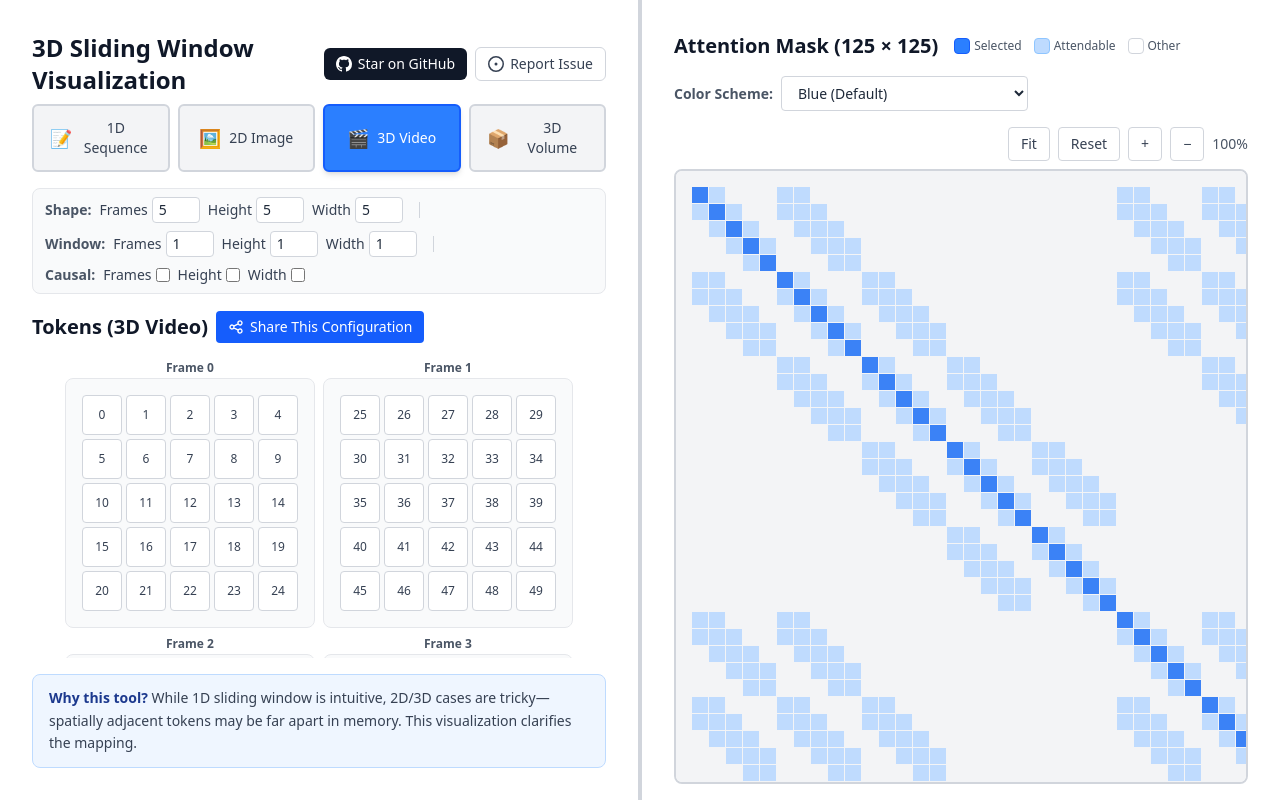
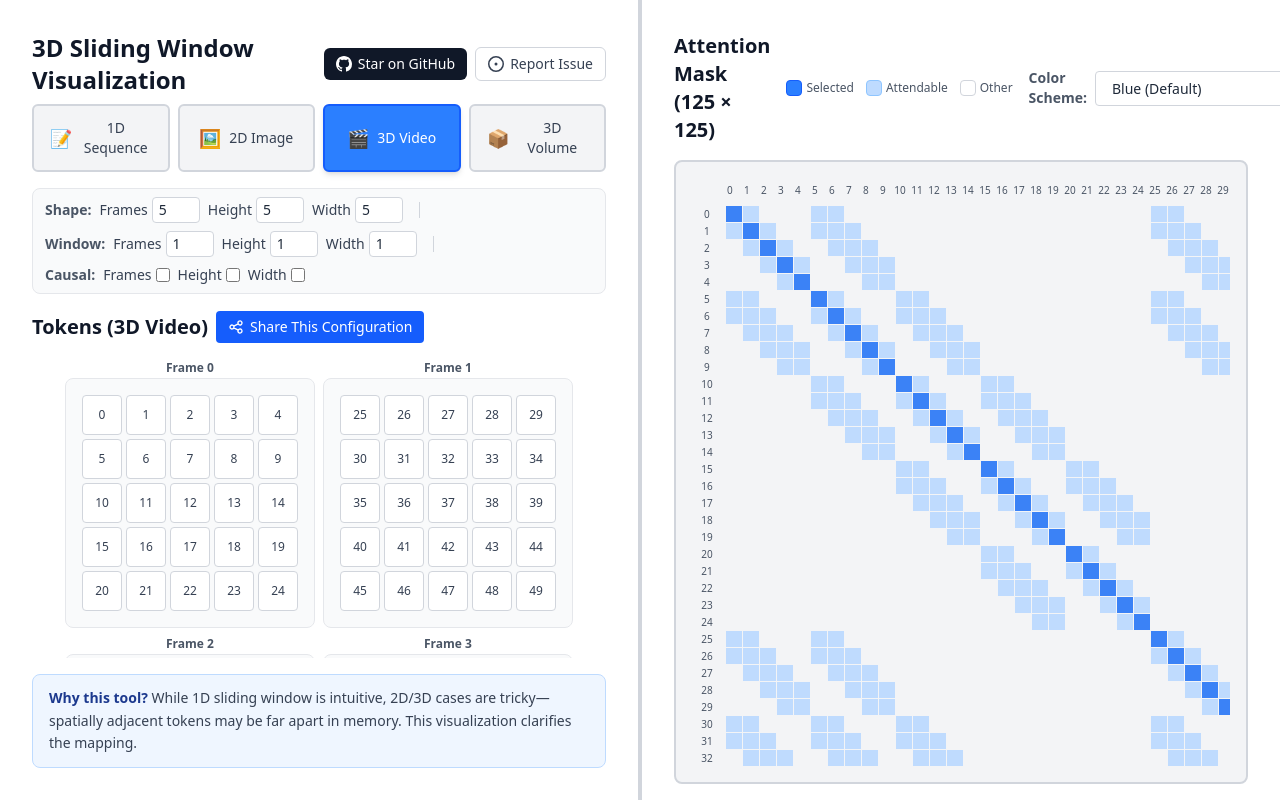
Before and after one commit to niyunsheng/sliding-window-viz-3D, a React (Vite) app: page / in a window 1280 px wide. Built offline with nearby package versions, Linux system fonts and the light colour scheme.

Commit message:
feat: control button on the same line

```diff
--- a/src/components/SlidingWindowViz.tsx
+++ b/src/components/SlidingWindowViz.tsx
@@ -140,6 +140,7 @@ export function SlidingWindowViz() {
   const [showShareToast, setShowShareToast] = useState(false)
   const [maskScale, setMaskScale] = useState(1)
   const tokenGridRef = useRef<HTMLDivElement>(null)
+  const maskContainerRef = useRef<HTMLDivElement>(null)
 
   const actualVolumeShape: VolumeShape = useMemo(() => {
     const [d0 = 1, d1 = 1, d2 = 1] = shape.length === 1 ? [1, 1, shape[0]] : shape.length === 2 ? [1, ...shape] : shape
@@ -210,6 +211,26 @@ export function SlidingWindowViz() {
       alert(`Share this URL:\n${shareUrl}`)
     }
   }
+
+  const handleFitToView = () => {
+    if (!maskContainerRef.current) return
+    const availableWidth = maskContainerRef.current.clientWidth
+    const availableHeight = maskContainerRef.current.clientHeight
+    if (availableWidth === 0 || availableHeight === 0) return
+    const totalTokens = actualVolumeShape.frames * actualVolumeShape.height * actualVolumeShape.width
+    const BASE_CELL_SIZE = 16
+    const CELL_GAP = 1
+    const canvasWidth = totalTokens * (BASE_CELL_SIZE + CELL_GAP) - CELL_GAP
+    const canvasHeight = totalTokens * (BASE_CELL_SIZE + CELL_GAP) - CELL_GAP
+    const scaleX = availableWidth / canvasWidth
+    const scaleY = availableHeight / canvasHeight
+    const fitScale = Math.min(scaleX, scaleY, 1)
+    setMaskScale(fitScale)
+  }
+
+  const handleReset = () => setMaskScale(1)
+  const handleZoomIn = () => setMaskScale(Math.min(maskScale * 1.2, 3))
+  const handleZoomOut = () => setMaskScale(Math.max(maskScale / 1.2, 0.1))
 
   // Auto-scroll left panel to selected token
   useEffect(() => {
@@ -450,11 +471,9 @@ export function SlidingWindowViz() {
 
         {/* Right: Attention Mask */}
         <div className="flex flex-col gap-4 pt-8 px-8 pb-4 overflow-hidden" style={{ width: `${100 - leftPanelWidth}%` }}>
-          <div className="flex items-center justify-between flex-wrap gap-4">
+          <div className="flex items-center justify-between gap-4">
             <div className="flex items-center gap-4">
               <h2 className="m-0 text-xl font-semibold text-gray-900">Attention Mask ({totalTokens} × {totalTokens})</h2>
-
-              {/* Legend - Compact horizontal layout */}
               <div className="flex items-center gap-3 text-xs">
                 <div className="flex items-center gap-1">
                   <div className={`w-4 h-4 rounded border ${colorSchemes[colorScheme].selectedBorder} ${colorSchemes[colorScheme].selected}`}></div>
@@ -470,7 +489,6 @@ export function SlidingWindowViz() {
                 </div>
               </div>
             </div>
-
             <div className="flex items-center gap-2">
               <label className="text-sm font-semibold text-gray-600">Color Scheme:</label>
               <select
@@ -484,6 +502,35 @@ export function SlidingWindowViz() {
                   </option>
                 ))}
               </select>
+              <button
+                onClick={handleFitToView}
+                className="px-3 py-1.5 text-sm font-medium text-gray-700 bg-white border border-gray-300 rounded hover:bg-gray-100 hover:border-gray-400 transition-colors"
+                title="Fit to view"
+              >
+                Fit
+              </button>
+              <button
+                onClick={handleReset}
+                className="px-3 py-1.5 text-sm font-medium text-gray-700 bg-white border border-gray-300 rounded hover:bg-gray-100 hover:border-gray-400 transition-colors"
+                title="Reset to default size"
+              >
+                Reset
+              </button>
+              <button
+                onClick={handleZoomIn}
+                className="px-3 py-1.5 text-sm font-medium text-gray-700 bg-white border border-gray-300 rounded hover:bg-gray-100 hover:border-gray-400 transition-colors"
+                title="Zoom in"
+              >
+                +
+              </button>
+              <button
+                onClick={handleZoomOut}
+                className="px-3 py-1.5 text-sm font-medium text-gray-700 bg-white border border-gray-300 rounded hover:bg-gray-100 hover:border-gray-400 transition-colors"
+                title="Zoom out"
+              >
+                −
+              </button>
+              <span className="text-sm text-gray-600">{Math.round(maskScale * 100)}%</span>
             </div>
           </div>
           <AttentionMaskView
@@ -493,7 +540,7 @@ export function SlidingWindowViz() {
             totalTokens={totalTokens}
             colorScheme={colorScheme}
             scale={maskScale}
-            onScaleChange={setMaskScale}
+            containerRef={maskContainerRef}
           />
         </div>
       </div>
@@ -664,7 +711,7 @@ function AttentionMaskView({
   totalTokens,
   colorScheme,
   scale,
-  onScaleChange
+  containerRef
 }: {
   mask: boolean[][]
   selectedToken: number | null
@@ -672,10 +719,9 @@ function AttentionMaskView({
   totalTokens: number
   colorScheme: ColorScheme
   scale: number
-  onScaleChange: (scale: number) => void
+  containerRef: React.RefObject<HTMLDivElement>
 }) {
   const canvasRef = useRef<HTMLCanvasElement>(null)
-  const containerRef = useRef<HTMLDivElement>(null)
   const [hoveredRow, setHoveredRow] = useState<number | null>(null)
   const [tooltip, setTooltip] = useState<{ x: number; y: number; text: string } | null>(null)
 
@@ -684,6 +730,8 @@ function AttentionMaskView({
   const MAX_CANVAS_SIZE = 8192 // Conservative limit to stay well within browser limits
   const BASE_CELL_SIZE = 16
   const CELL_GAP = 1
+  const ROW_LABEL_WIDTH = 30
+  const COL_LABEL_HEIGHT = 24
 
   // Calculate cell size to fit within max canvas size
   const idealCanvasSize = totalTokens * (BASE_CELL_SIZE + CELL_GAP) - CELL_GAP
@@ -695,22 +743,6 @@ function AttentionMaskView({
   const displaySize = totalTokens
   const canvasWidth = displaySize * (CELL_SIZE + CELL_GAP) - CELL_GAP
   const canvasHeight = displaySize * (CELL_SIZE + CELL_GAP) - CELL_GAP
-
-  // Zoom controls
-  const handleFitToView = () => {
-    if (!containerRef.current) return
-    const availableWidth = containerRef.current.clientWidth
-    const availableHeight = containerRef.current.clientHeight
-    if (availableWidth === 0 || availableHeight === 0) return
-    const scaleX = availableWidth / canvasWidth
-    const scaleY = availableHeight / canvasHeight
-    const fitScale = Math.min(scaleX, scaleY, 1)
-    onScaleChange(fitScale)
-  }
-
-  const handleReset = () => onScaleChange(1)
-  const handleZoomIn = () => onScaleChange(Math.min(scale * 1.2, 3))
-  const handleZoomOut = () => onScaleChange(Math.max(scale / 1.2, 0.1))
 
   // Get RGB colors for the selected scheme
   const getColors = (isSelfAttention: boolean, canAttend: boolean): string => {
@@ -891,41 +923,46 @@ function AttentionMaskView({
     }
   }
 
+  const colHeaderRef = useRef<HTMLDivElement>(null)
+  const rowHeaderRef = useRef<HTMLDivElement>(null)
+
+  useEffect(() => {
+    if (!containerRef.current || !colHeaderRef.current || !rowHeaderRef.current) return
+    const syncScroll = () => {
+      if (colHeaderRef.current) colHeaderRef.current.scrollLeft = containerRef.current!.scrollLeft
+      if (rowHeaderRef.current) rowHeaderRef.current.scrollTop = containerRef.current!.scrollTop
+    }
+    containerRef.current.addEventListener('scroll', syncScroll)
+    return () => containerRef.current?.removeEventListener('scroll', syncScroll)
+  }, [])
+
   return (
     <div className="flex-1 flex flex-col gap-2 min-h-0">
-      {/* Zoom Controls */}
-      <div className="flex items-center gap-2 justify-end">
-        <button
-          onClick={handleFitToView}
-          className="px-3 py-1.5 text-sm font-medium text-gray-700 bg-white border border-gray-300 rounded hover:bg-gray-100 hover:border-gray-400 transition-colors"
-          title="Fit to view"
-        >
-          Fit
-        </button>
-        <button
-          onClick={handleReset}
-          className="px-3 py-1.5 text-sm font-medium text-gray-700 bg-white border border-gray-300 rounded hover:bg-gray-100 hover:border-gray-400 transition-colors"
-          title="Reset to default size"
-        >
-          Reset
-        </button>
-        <button
-          onClick={handleZoomIn}
-          className="px-3 py-1.5 text-sm font-medium text-gray-700 bg-white border border-gray-300 rounded hover:bg-gray-100 hover:border-gray-400 transition-colors"
-          title="Zoom in"
-        >
-          +
-        </button>
-        <button
-          onClick={handleZoomOut}
-          className="px-3 py-1.5 text-sm font-medium text-gray-700 bg-white border border-gray-300 rounded hover:bg-gray-100 hover:border-gray-400 transition-colors"
-          title="Zoom out"
-        >
-          −
-        </button>
-        <span className="text-sm text-gray-600">{Math.round(scale * 100)}%</span>
+      <div className="flex-1 bg-gray-100 border-2 border-gray-300 rounded-lg p-4 overflow-hidden">
+        <div className="flex flex-col h-full">
+          <div className="flex mb-1">
+            <div style={{ width: `${ROW_LABEL_WIDTH}px`, height: `${COL_LABEL_HEIGHT}px` }} className="flex-shrink-0 bg-gray-100" />
+            <div ref={colHeaderRef} className="overflow-hidden" style={{ height: `${COL_LABEL_HEIGHT}px` }}>
+              <div className="relative" style={{ width: `${canvasWidth * scale}px`, height: `${COL_LABEL_HEIGHT}px` }}>
+                {Array.from({ length: displaySize }).map((_, i) => (
+                  <div key={i} className="absolute flex items-center justify-center text-[10px] font-medium text-gray-600" style={{ width: `${CELL_SIZE * scale}px`, height: `${COL_LABEL_HEIGHT}px`, left: `${i * (CELL_SIZE + CELL_GAP) * scale}px` }}>
+                    {i}
                   </div>
-      <div className="flex-1 bg-gray-100 border-2 border-gray-300 rounded-lg p-4 overflow-auto" ref={containerRef}>
+                ))}
+              </div>
+            </div>
+          </div>
+          <div className="flex flex-1 min-h-0">
+            <div ref={rowHeaderRef} className="mr-1 overflow-hidden flex-shrink-0" style={{ width: `${ROW_LABEL_WIDTH}px` }}>
+              <div className="relative" style={{ height: `${canvasHeight * scale}px`, width: `${ROW_LABEL_WIDTH}px` }}>
+                {Array.from({ length: displaySize }).map((_, i) => (
+                  <div key={i} className="absolute flex items-center justify-center text-[10px] font-medium text-gray-600" style={{ height: `${CELL_SIZE * scale}px`, width: `${ROW_LABEL_WIDTH}px`, top: `${i * (CELL_SIZE + CELL_GAP) * scale}px` }}>
+                    {i}
+                  </div>
+                ))}
+              </div>
+            </div>
+            <div className="flex-1 overflow-auto" ref={containerRef}>
               <canvas
                 ref={canvasRef}
                 className="cursor-pointer"
@@ -937,6 +974,9 @@ function AttentionMaskView({
                 onMouseLeave={handleMouseLeave}
                 onClick={handleClick}
               />
+            </div>
+          </div>
+        </div>
       </div>
 
       {/* Tooltip */}
```
Lines whose indentation alone changed are shown as unchanged.
